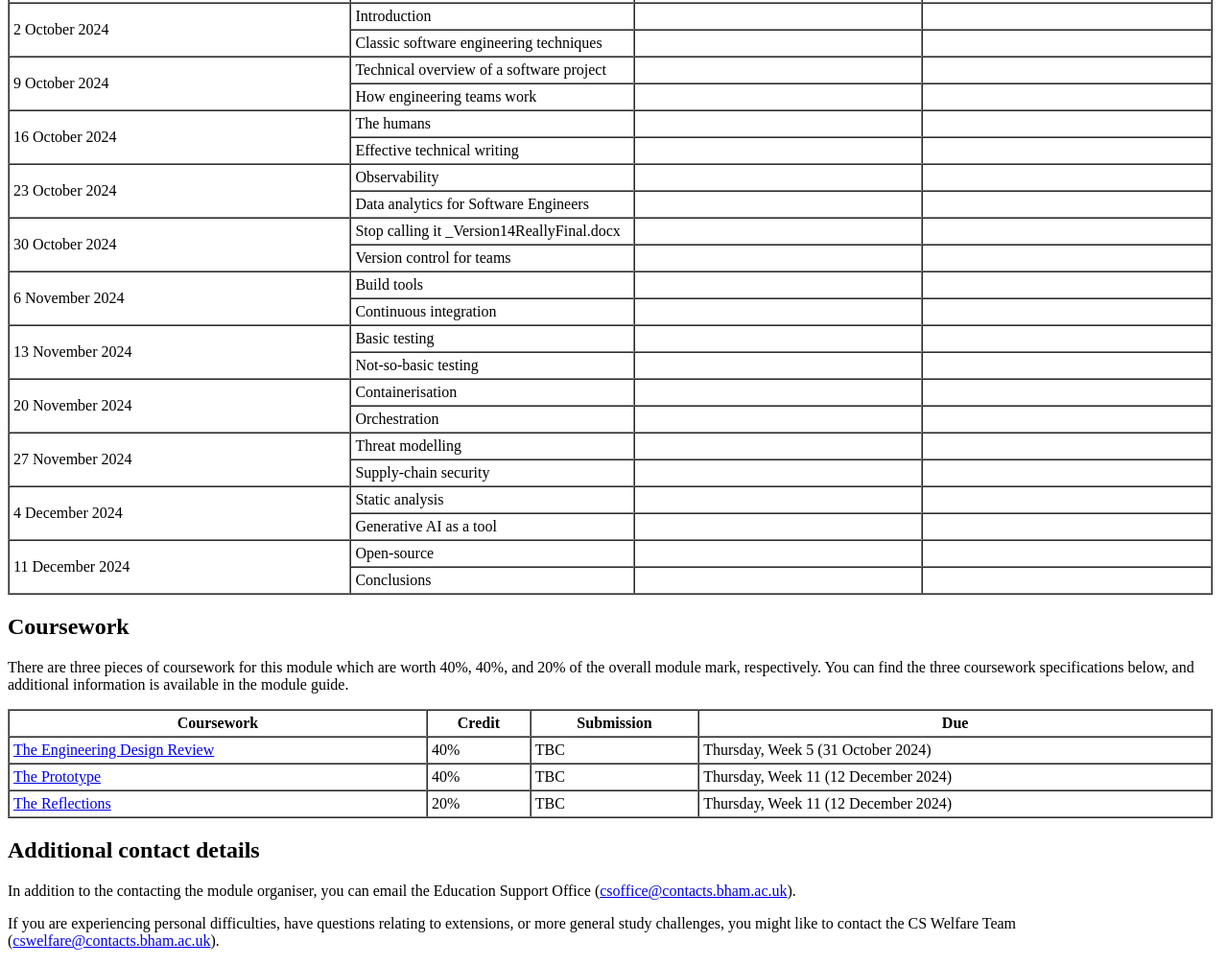
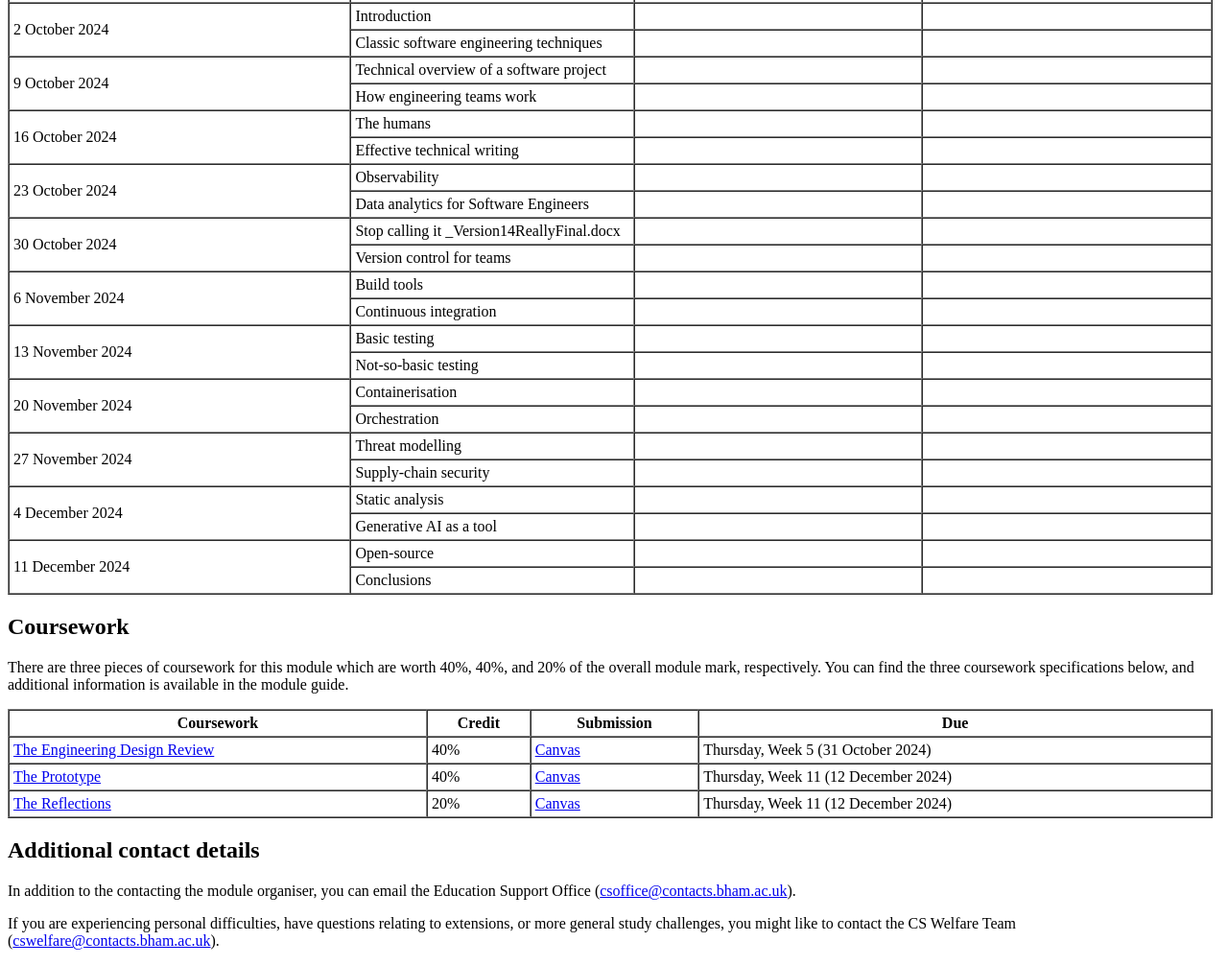
Before and after one commit to uob-sepp/website, a plain HTML site: page index.html in a window 1280 px wide. Shown: the part 705-1711 px from the top of the page at 96% size. Drawn offline with Linux system fonts and the light colour scheme.

Commit message:
Add assignment links

```diff
--- a/index.html
+++ b/index.html
@@ -268,19 +268,31 @@
     <tr>
       <td><a href="#">The Engineering Design Review</a></td>
       <td>40%</td>
-      <td>TBC</td>
+      <td>
+        <a href="https://canvas.bham.ac.uk/courses/77855/assignments/495598"
+          >Canvas</a
+        >
+      </td>
       <td>Thursday, Week 5 (31 October 2024)</td>
     </tr>
     <tr>
       <td><a href="#">The Prototype</a></td>
       <td>40%</td>
-      <td>TBC</td>
+      <td>
+        <a href="https://canvas.bham.ac.uk/courses/77855/assignments/495599"
+          >Canvas</a
+        >
+      </td>
       <td>Thursday, Week 11 (12 December 2024)</td>
     </tr>
     <tr>
       <td><a href="#">The Reflections</a></td>
       <td>20%</td>
-      <td>TBC</td>
+      <td>
+        <a href="https://canvas.bham.ac.uk/courses/77855/assignments/495600"
+          >Canvas</a
+        >
+      </td>
       <td>Thursday, Week 11 (12 December 2024)</td>
     </tr>
   </tbody>
```
